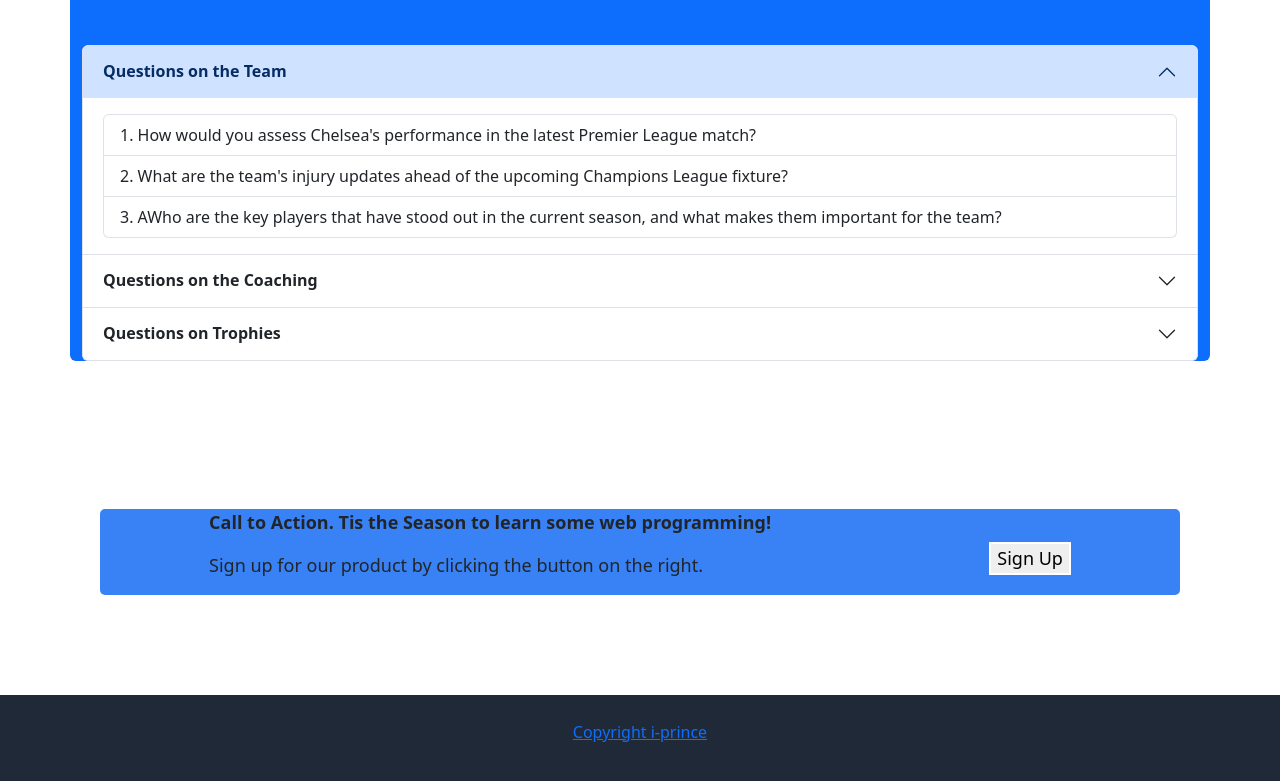
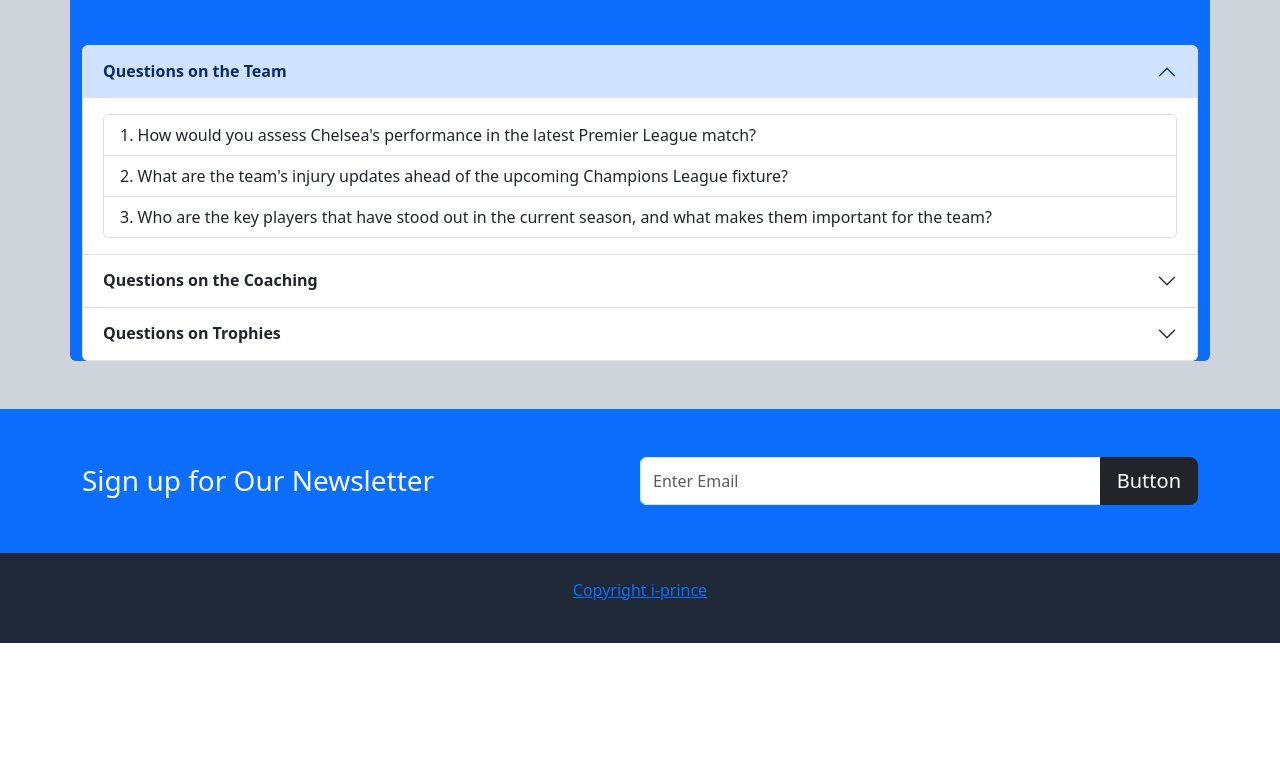
Before and after one commit to i-prince/My-Landing-Page, a plain HTML site: page index.html in a window 1280 px wide. Shown: the part 1346-2127 px from the top of the page. After the commit the page ends 1989 px from the top, so only its background shows below. Drawn offline with nearby package versions, Linux system fonts and the light colour scheme.

Commit message:
Design section 4
Use Bootstrap to design the newsletter section

```diff
--- a/index.html
+++ b/index.html
@@ -104,7 +104,7 @@
     </section>
 
     <!--Section3-->
-    <section class="p-5">
+    <section class="p-5 bg-dark-subtle">
         <div class="container text-center bg-primary rounded">
           <h2 class="mb-5">Frequently Asked Questions</h2>
           <!--Item 1-->
@@ -120,7 +120,7 @@
                   <ol class="list-group list-group-numbered">
                     <li class="list-group-item">How would you assess Chelsea's performance in the latest Premier League match?</li>
                     <li class="list-group-item">What are the team's injury updates ahead of the upcoming Champions League fixture?</li>
-                    <li class="list-group-item">AWho are the key players that have stood out in the current season, and what makes them important for the team?</li>
+                    <li class="list-group-item">Who are the key players that have stood out in the current season, and what makes them important for the team?</li>
                   </ol>
                 </div>
               </div>
@@ -164,14 +164,16 @@
     </section>
 
     <!--Section4-->
-    <section class="section4">
-        <div>
-            <p><strong>Call to Action. Tis the Season to learn some web programming!</strong></p>
-            <p>Sign up for our product by clicking the button on the right.</p>
+    <section class="p-5 bg-primary text-light">
+        <div class="container d-md-flex align-items-center justify-content-between">
+          <h3 class="mb-3 mb-md-0">Sign up for Our Newsletter</h3>
+
+          <div class="input-group news-input">
+            <input type="text" class="form-control" placeholder="Enter Email" aria-label="Recipient's username" aria-describedby="button-addon2">
+            <button class="btn btn-dark btn-lg" type="button" >Button</button>
+          </div>
         </div>
-        <div>
-            <button>Sign Up</button>
-        </div>
+
     </section>
 
     <!--Footer-->
--- a/style.css
+++ b/style.css
@@ -120,13 +120,8 @@ body {
     padding: 50px;
 }
 */
-body {
-    background-image: url('your-image-url.jpg');
-    background-size: cover; /* Adjust the size of the background image to cover the entire body */
-    background-position: center center; /* Center the background image horizontally and vertically */
-    background-repeat: no-repeat; /* Prevent the background image from repeating */
-  }
 
+/*
 .section4 {
     display: flex;
     background-color: #3882f6;
@@ -140,7 +135,12 @@ body {
     border: 2px solid white;
     margin-top: 33px;
 }
-
+*/
+@media (min-width: 768px) {
+    .news-input {
+        width: 50%;
+    }
+}
 footer {
     background-color: #1f2937;
     color: white;
```
